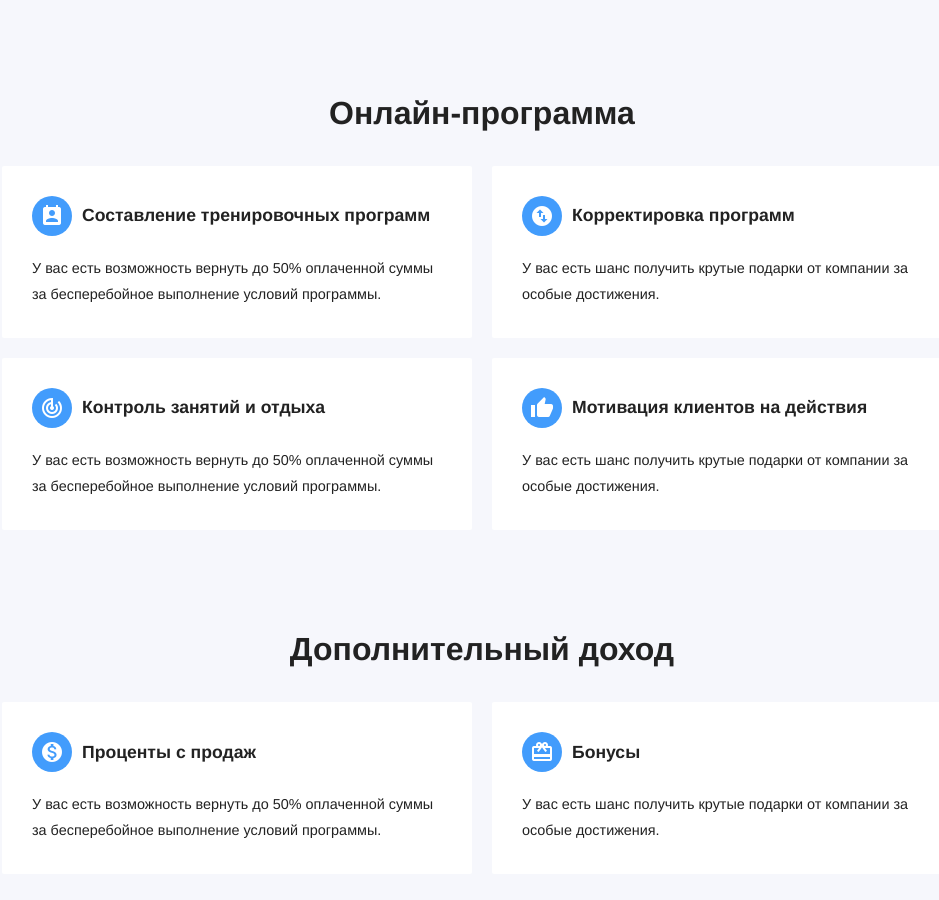
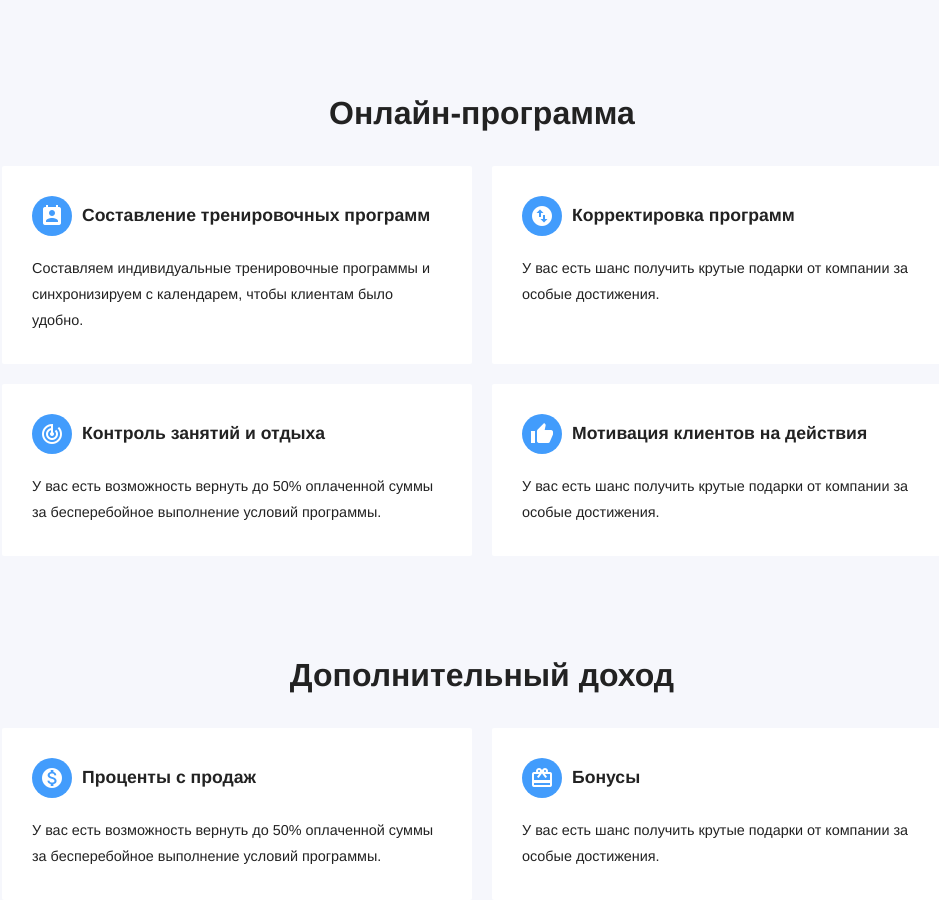
Before and after one commit to RakhimyanTim/adroholic.github.io, a Jekyll site: the page built from pages/features.html, in a window 1280 px wide and 900 px high, scrolled down 1549 px. Shown: the whole window, without its empty margins (158-1097 px from the left). Built offline with Jekyll 4.4.1, drawn with Linux system fonts in a browser that asks for light colours; some web fonts are replaced.

Commit message:
Update features.html

```diff
--- a/pages/features.html
+++ b/pages/features.html
@@ -44,7 +44,7 @@ permalink: /features/
 	<h2>Онлайн-программа</h2>
 
 	<ul class="cards">
-		{% include components/features/data-block.html icon="perm_contact_calendar" title="Составление тренировочных программ" content="У вас есть возможность вернуть до 50% оплаченной суммы за бесперебойное выполнение условий программы." %}
+		{% include components/features/data-block.html icon="perm_contact_calendar" title="Составление тренировочных программ" content="Составляем индивидуальные тренировочные программы и синхронизируем с календарем, чтобы клиентам было удобно." %}
 
 		{% include components/features/data-block.html icon="swap_vertical_circle" title="Корректировка программ" content="У вас есть шанс получить крутые подарки от компании за особые достижения." %}
 
```
